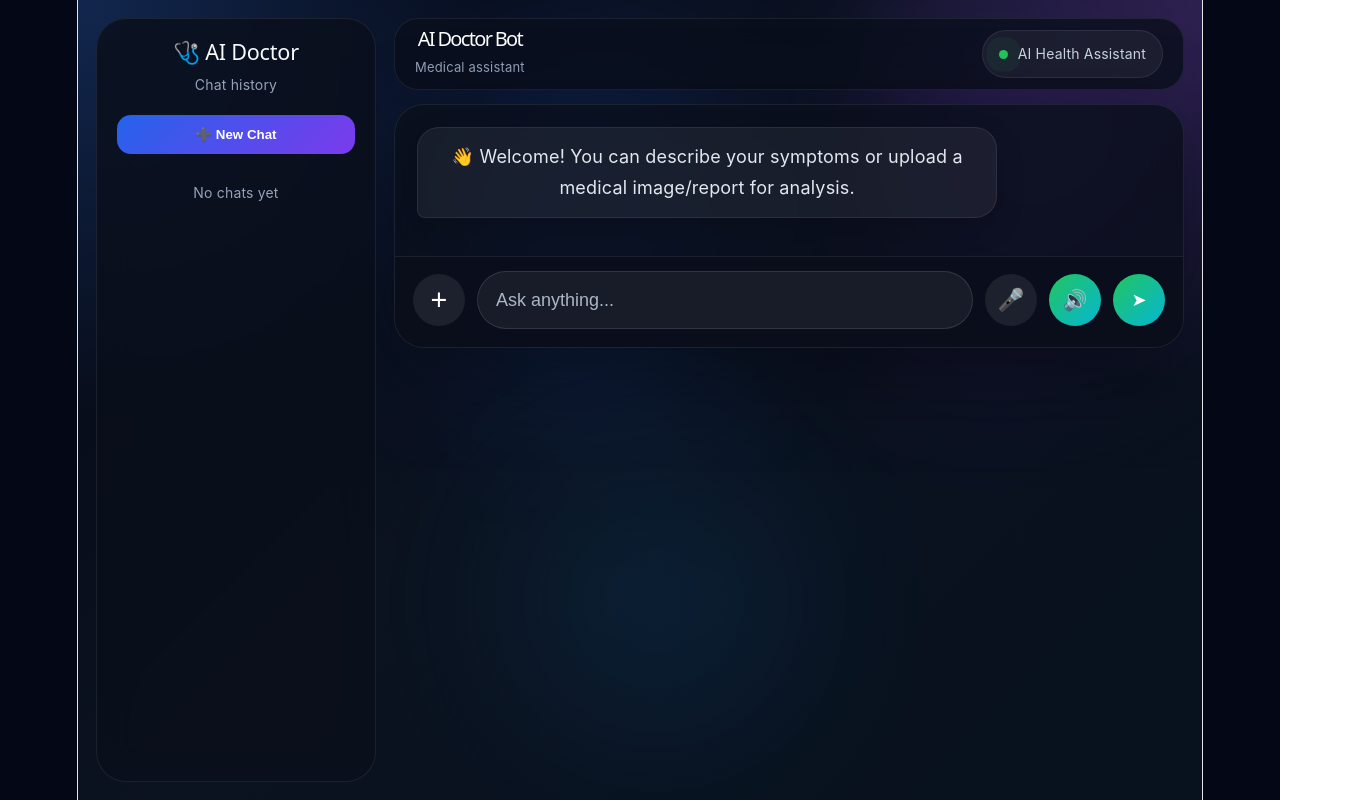
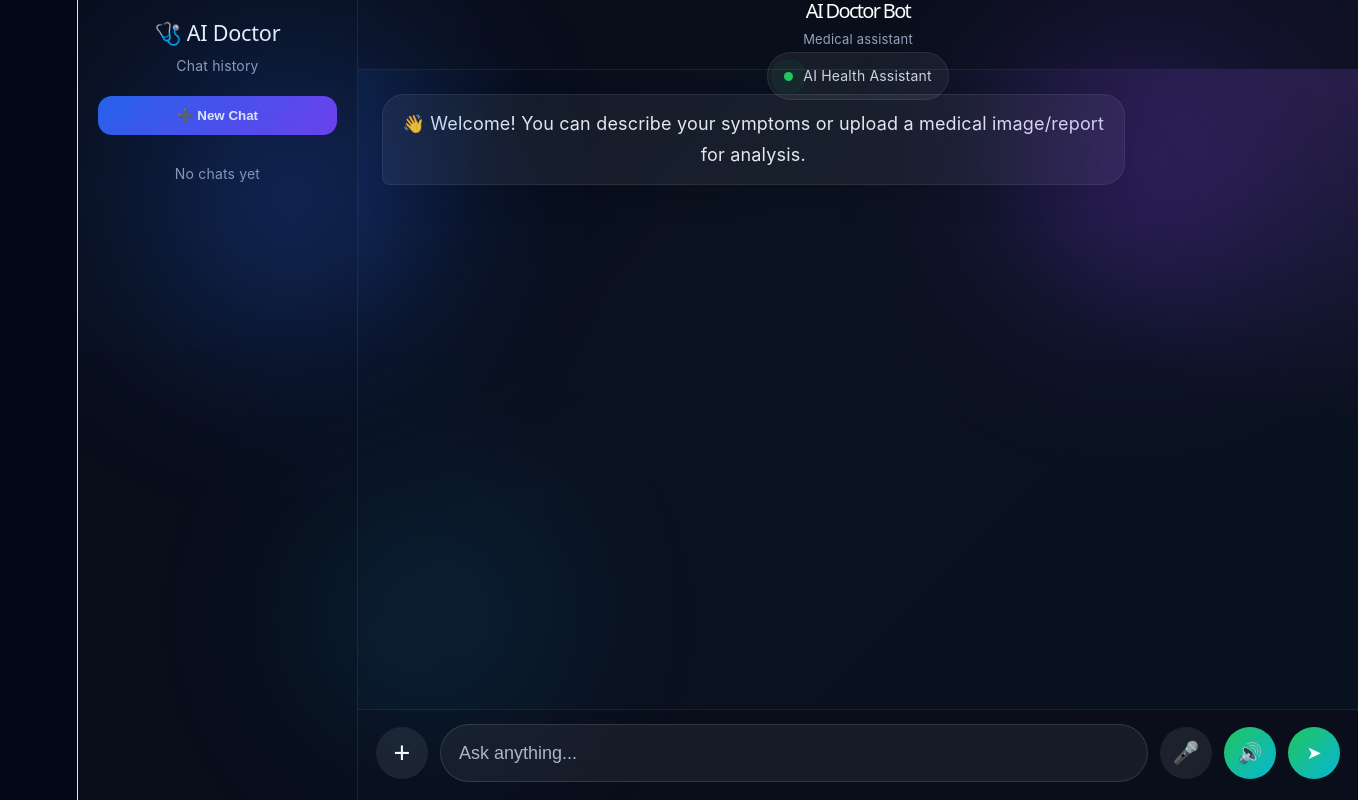
Before and after one commit to Eletisamhitha11/ai-doctor-bot, a React (Vite) app: page / in a window 1280 px wide. Shown: the whole page, 1358 px wide, since content can reach past the window. Built offline with nearby package versions, Linux system fonts and the light colour scheme.

Commit message:
chatgpt full screen ui

```diff
--- a/src/App.css
+++ b/src/App.css
@@ -20,15 +20,14 @@ body {
 }
 
 .app-shell {
-  min-height: 100vh;
+  width: 100vw;
+  height: 100vh;
   position: relative;
   overflow: hidden;
-  padding: 18px;
+  padding: 0;
   display: flex;
   flex-direction: row;
-  align-items: stretch;
-  justify-content: flex-start;
-  gap: 18px;
+  gap: 0;
   background:
     radial-gradient(circle at top left, rgba(59, 130, 246, 0.25), transparent 30%),
     radial-gradient(circle at top right, rgba(168, 85, 247, 0.22), transparent 28%),
@@ -70,18 +69,15 @@ body {
 .sidebar {
   width: 280px;
   min-width: 280px;
-  flex-shrink: 0;
-  background: rgba(10, 15, 28, 0.82);
-  border: 1px solid rgba(255, 255, 255, 0.08);
-  border-radius: 30px;
+  height: 100vh;
+  background: rgba(10, 15, 28, 0.95);
+  border-right: 1px solid rgba(255,255,255,0.08);
   padding: 20px;
   display: flex;
   flex-direction: column;
   backdrop-filter: blur(18px);
-  max-height: calc(100vh - 36px);
-  position: sticky;
-  top: 18px;
-  z-index: 2;
+  overflow-y: auto;
+  border-radius: 0;
 }
 
 .sidebar-header h2 {
@@ -145,34 +141,27 @@ body {
 
 .main-area {
   flex: 1;
+  height: 100vh;
+  display: flex;
+  flex-direction: column;
   min-width: 0;
-  position: relative;
-  display: flex;
-  align-items: flex-start;
-  justify-content: center;
 }
 
 .chat-column {
   width: 100%;
-  max-width: 1100px;
-  min-width: 0;
+  height: 100vh;
+  max-width: none;
   display: flex;
   flex-direction: column;
-  gap: 14px;
-  position: relative;
-  z-index: 1;
 }
 
 .chat-topbar {
-  height: 72px;
-  display: flex;
-  align-items: center;
-  justify-content: space-between;
-  padding: 0 20px;
-  border: 1px solid rgba(255, 255, 255, 0.08);
-  background: rgba(10, 15, 28, 0.78);
-  backdrop-filter: blur(14px);
-  border-radius: 24px;
+  height: 70px;
+  min-height: 70px;
+  border-radius: 0;
+  border-bottom: 1px solid rgba(255,255,255,0.08);
+  background: rgba(10,15,28,0.85);
+  padding: 0 24px;
 }
 
 .chat-title {
@@ -223,25 +212,19 @@ body {
 
 .chat-panel {
   flex: 1;
+  border-radius: 0;
   display: flex;
   flex-direction: column;
-  background: rgba(10, 15, 28, 0.82);
-  border: 1px solid rgba(255, 255, 255, 0.08);
-  border-radius: 30px;
   overflow: hidden;
-  box-shadow: 0 24px 90px rgba(0, 0, 0, 0.45);
-  backdrop-filter: blur(18px);
-  min-height: 0;
+  background: transparent;
+  border: none;
+  box-shadow: none;
 }
 
 .chat-window {
   flex: 1;
   overflow-y: auto;
-  padding: 22px;
-  display: flex;
-  flex-direction: column;
-  gap: 16px;
-  justify-content: flex-start;
+  padding: 24px;
 }
 
 .chat-window::-webkit-scrollbar {
```
